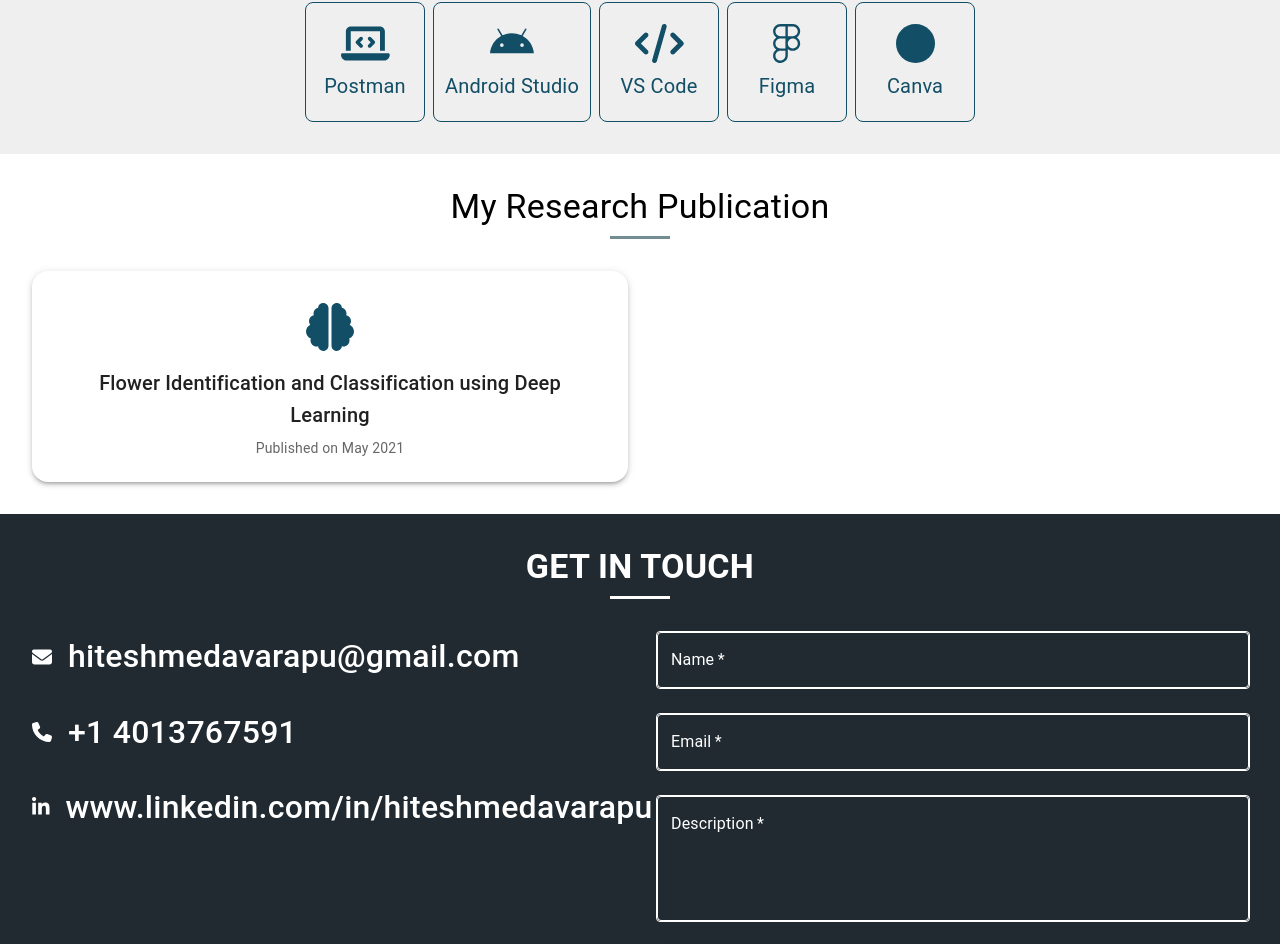
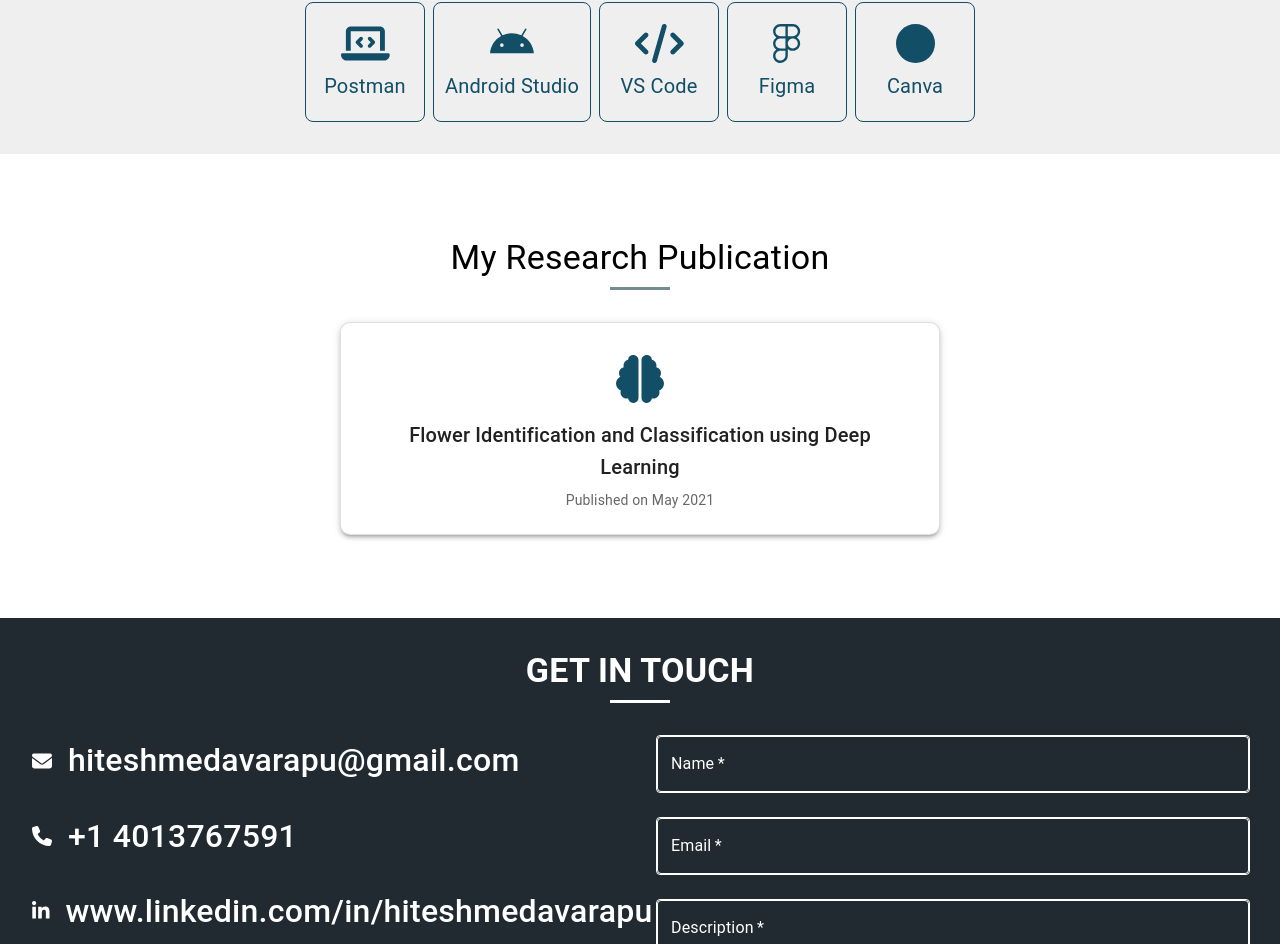
Before and after one commit to HitheshMedavarapu/Personal_Portfolio, a React (Create React App) app: page / in a window 1280 px wide. Shown: the part 2836-3780 px from the top of the page. Built offline with nearby package versions, Linux system fonts and the light colour scheme.

Commit message:
certification page

```diff
--- a/src/components/CertificationsComponent.js
+++ b/src/components/CertificationsComponent.js
@@ -1,11 +1,6 @@
 import React from "react";
 import { Card, CardContent, Typography, Grid, Box } from "@mui/material";
 import { FontAwesomeIcon } from "@fortawesome/react-fontawesome";
-/*import {
-	faHtml5,
-	faJsSquare,
-	faBootstrap,
-} from "@fortawesome/free-brands-svg-icons";*/
 import { faBrain } from "@fortawesome/free-solid-svg-icons";
 
 const certifications = [
@@ -13,13 +8,22 @@ const certifications = [
 		title: "Flower Identification and Classification using Deep Learning",
 		date: "Published on May 2021",
 		icon: faBrain,
+		link: "https://ieeexplore.ieee.org/document/9752231", // Link to redirect
 	},
-
 ];
 
 const CertificationsComponent = () => {
 	return (
-		<Box sx={{ padding: 4, }}>
+		<Box
+			sx={{
+				display: "flex",
+				justifyContent: "center",
+				alignItems: "center",
+				minHeight: "50vh",
+				padding: 4,
+			}}
+		>
+			<Box sx={{ textAlign: "center", maxWidth: "600px" }}>
 				<Typography
 					variant="h4"
 					gutterBottom
@@ -27,39 +31,32 @@ const CertificationsComponent = () => {
 						marginBottom: 4,
 						"&::after": {
 							content: '""',
-						display: "flex",
+							display: "block",
 							width: "60px",
 							height: "3px",
 							backgroundColor: "#748D92",
 							margin: "8px auto 0",
-						justifyContent: 'center',
 						},
 					}}
 				>
 					My Research Publication
 				</Typography>
-			{/*
-        Use Grid with 'container' for layout and 'item' for each card.
-        'xs={12} sm={6}' means:
-          - on extra-small screens (mobile): card is full width (12/12).
-          - on small screens and above: card is half width (6/12),
-            resulting in two columns (2×2 for 4 cards).
-      */}
-			<Grid container spacing={3}>
+				<Grid container justifyContent="center">
 					{certifications.map((cert, index) => (
-					<Grid item xs={12} sm={6} key={index}>
+						<Grid item xs={12} key={index}>
 							<Card
 								variant="outlined"
+								component="a"
+								href={cert.link}
+								target="_blank"
+								rel="noopener noreferrer"
 								sx={{
+									borderRadius: "10px",
+									boxShadow: 3,
+									textDecoration: "none", // Removes underline from the link
+									cursor: "pointer",
+									"&:hover": { boxShadow: 6 },
 									display: "flex",
-								flexDirection: "column",
-								height: "100%",
-								border: "none",
-								borderRadius: "16px",
-								boxShadow: 3,
-								"&:hover": {
-									boxShadow: 6,
-								},
 									justifyContent: "center",
 								}}
 							>
@@ -81,6 +78,7 @@ const CertificationsComponent = () => {
 					))}
 				</Grid>
 			</Box>
+		</Box>
 	);
 };
 
```
Lines whose indentation alone changed are shown as unchanged.
